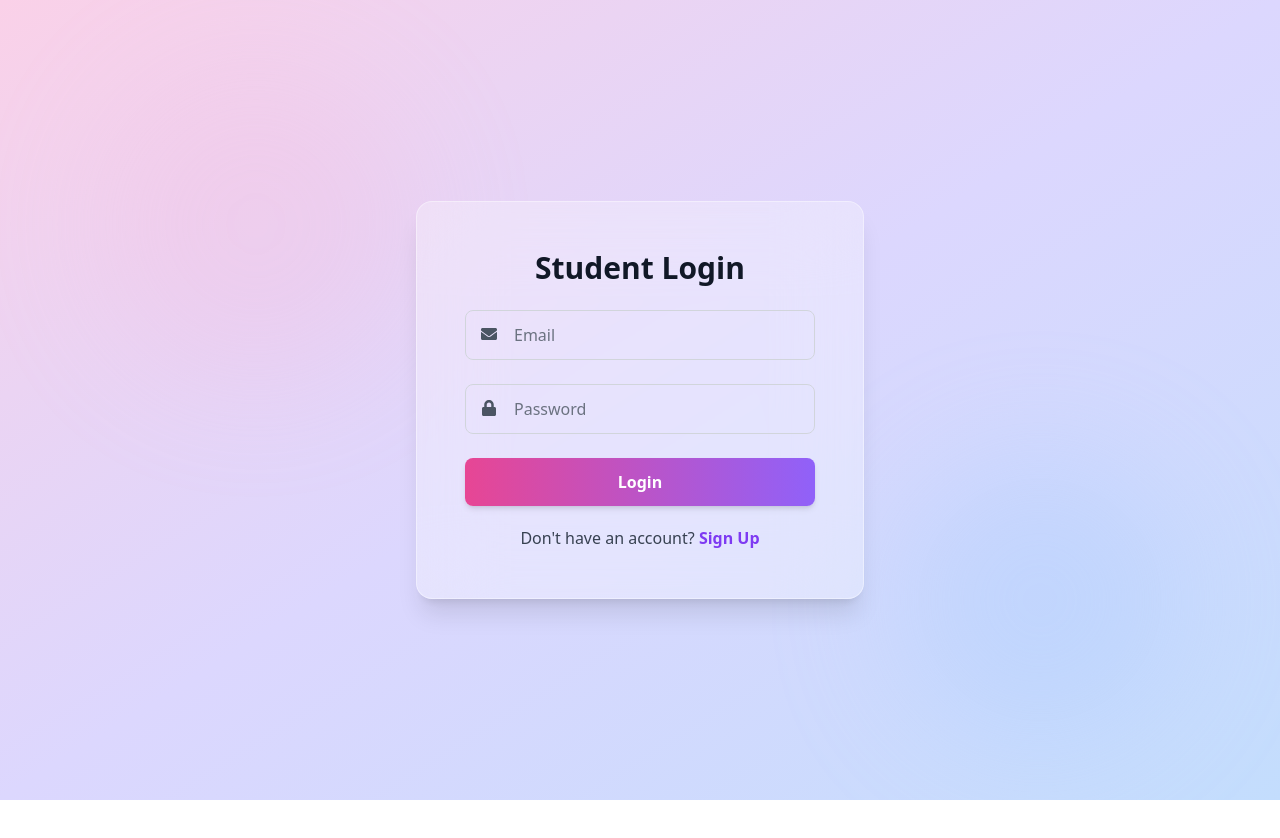
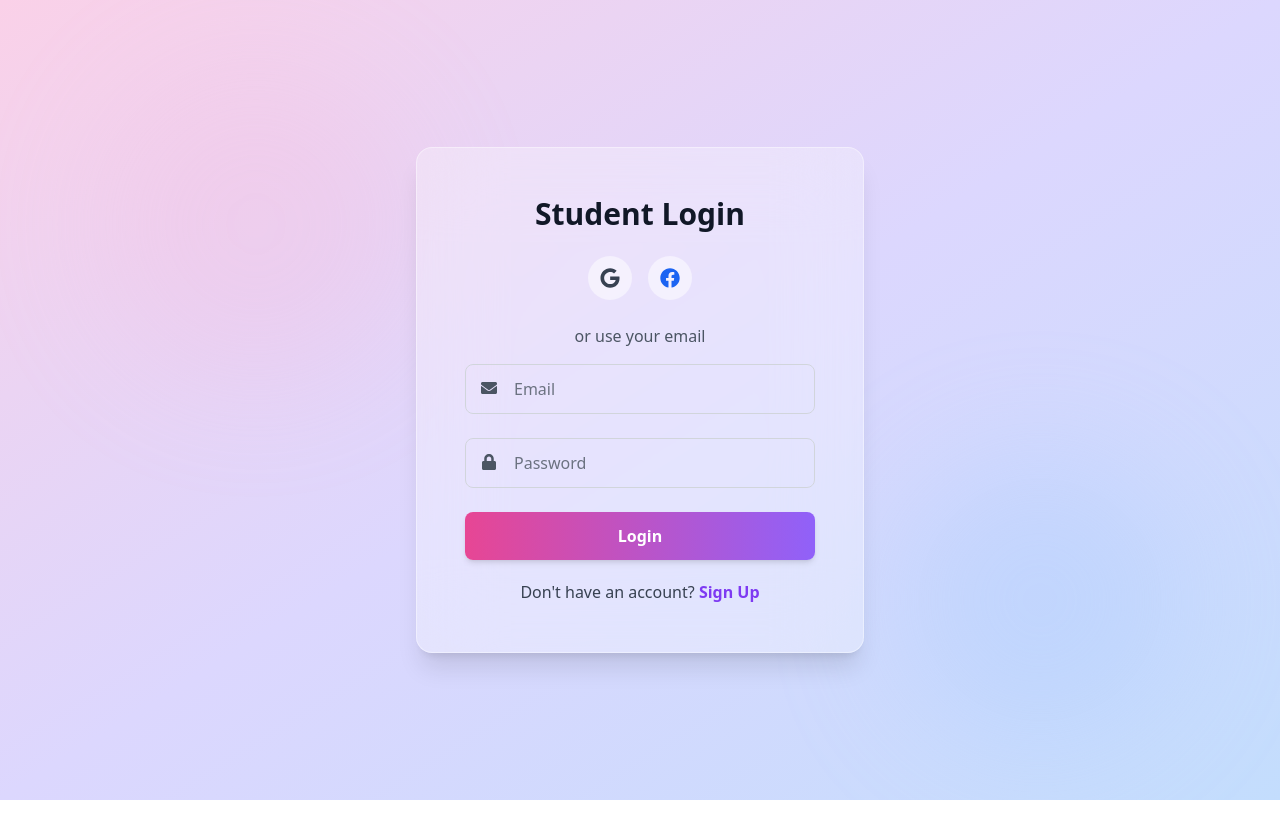
Before and after one commit to Tamal1912/LMS, a React (Vite) app in the folder frontend/: page /api/studentLoginSignup in a window 1280 px wide. Shown: the top 838 px of the page. Built offline with nearby package versions, Linux system fonts and the light colour scheme.

Commit message:
Update StudentLoginSignup.jsx

```diff
--- a/frontend/src/pages/StudentLoginSignup.jsx
+++ b/frontend/src/pages/StudentLoginSignup.jsx
@@ -1,39 +1,56 @@
 import React, { useState, useEffect } from "react";
-import { FaEnvelope, FaLock, FaUser } from "react-icons/fa";
+import { useNavigate } from "react-router"; // ✅ Import navigate function
+import useAuthStore from "../store/useAuthStore"; // ✅ Import Zustand store
+import { FaGoogle, FaFacebook, FaEnvelope, FaLock, FaUser } from "react-icons/fa";
 import { motion } from "framer-motion";
-import useAuthStore from "@/store/useAuthStore";
-import { useNavigate } from "react-router-dom"; // Fixed import
 
 const StudentLoginSignup = () => {
-  const navigate = useNavigate(); // Fixed navigation hook
+  const { studentLogin, studentSignup } = useAuthStore(); // ✅ Get login/signup functions from Zustand store
   const [isLogin, setIsLogin] = useState(true);
-  const [credentials, setCredentials] = useState({ email: "", password: "", username: "" });
-  const { studentLogin, studentSignup } = useAuthStore();
+  const navigate = useNavigate(); // ✅ For page redirection
 
-  const handleSubmit = async (e) => {
+  const [studentSignupData, setStudentSignupData] = useState({
+    email: "",
+    username: "",
+    password: "",
+  });
+
+  const [studentLoginData, setStudentLoginData] = useState({
+    email: "",
+    password: "",
+  });
+
+  // ✅ Fixed: Added debug logs and improved API response handling
+  const handleStudentLogin = async (e) => {
     e.preventDefault();
-    let success;
+    console.log("🔍 Attempting login with:", studentLoginData);
 
-    if (isLogin) {
-      success = await studentLogin({
-        email: credentials.email,
-        password: credentials.password
-      });
-    } else {
-      success = await studentSignup({
-        username: credentials.username,
-        email: credentials.email,
-        password: credentials.password
-      });
+    try {
+      const success = await studentLogin(studentLoginData);
+
+      if (success) {
+        console.log("✅ Login successful, redirecting...");
+        navigate("/api/studentDashboard"); // ✅ Redirect to dashboard
+      } else {
+        console.error("❌ Login failed. Invalid credentials.");
+        alert("Incorrect email or password. Please try again.");
+      }
+    } catch (error) {
+      console.error("❌ Error during login:", error);
+      alert("An error occurred. Please check the console for details.");
     }
+  };
 
+  const handleStudentSignup = async (e) => {
+    e.preventDefault();
+    const success = await studentSignup(studentSignupData);
     if (success) {
-      navigate("/api/studentDashboard");
+      navigate("/api/studentDashboard"); // ✅ Redirect to student dashboard after signup
     }
   };
 
   useEffect(() => {
-    document.body.style.overflow = "hidden";
+    document.body.style.overflow = "hidden"; // Prevent scrolling
     return () => {
       document.body.style.overflow = "auto";
     };
@@ -41,7 +58,7 @@ const StudentLoginSignup = () => {
 
   return (
     <div className="flex items-center justify-center min-h-screen bg-gradient-to-br from-pink-200 via-purple-200 to-blue-200 relative overflow-hidden">
-      {/* Floating Pastel Elements - Same as Teacher Page */}
+      {/* Floating Pastel Elements */}
       <motion.div
         initial={{ scale: 0, opacity: 0 }}
         animate={{ scale: 1, opacity: 0.4 }}
@@ -66,8 +83,31 @@ const StudentLoginSignup = () => {
           {isLogin ? "Student Login" : "Student Sign Up"}
         </h2>
 
-        {/* Animated Form Fields - Matching Student Page */}
-        <form onSubmit={handleSubmit} className="space-y-6">
+        {/* Social Login Buttons */}
+        <motion.div
+          initial={{ opacity: 0, scale: 0.8 }}
+          animate={{ opacity: 1, scale: 1 }}
+          transition={{ duration: 0.6, delay: 0.3 }}
+          className="flex justify-center space-x-4 mb-6"
+        >
+          <button className="p-3 bg-white/50 rounded-full text-gray-700 hover:bg-white/70 transition">
+            <FaGoogle size={20} />
+          </button>
+          <button className="p-3 bg-white/50 rounded-full text-blue-600 hover:bg-white/70 transition">
+            <FaFacebook size={20} />
+          </button>
+        </motion.div>
+
+        <p className="text-gray-600 text-center mb-4">or use your email</p>
+
+        {/* Form Fields */}
+        <motion.div
+          key={isLogin ? "login" : "signup"}
+          initial={{ opacity: 0, y: 15 }}
+          animate={{ opacity: 1, y: 0 }}
+          transition={{ duration: 0.5 }}
+          className="space-y-6"
+        >
           {!isLogin && (
             <div className="relative">
               <FaUser className="absolute left-4 top-4 text-gray-600" />
@@ -75,9 +115,9 @@ const StudentLoginSignup = () => {
                 type="text"
                 className="w-full bg-transparent text-gray-900 pl-12 pr-4 py-3 rounded-lg border border-gray-300 focus:ring-2 focus:ring-pink-400 placeholder-gray-500"
                 placeholder="Full Name"
-                value={credentials.username}
+                value={studentSignupData.username}
                 onChange={(e) =>
-                  setCredentials({ ...credentials, username: e.target.value })
+                  setStudentSignupData({ ...studentSignupData, username: e.target.value })
                 }
               />
             </div>
@@ -88,9 +128,11 @@ const StudentLoginSignup = () => {
               type="email"
               className="w-full bg-transparent text-gray-900 pl-12 pr-4 py-3 rounded-lg border border-gray-300 focus:ring-2 focus:ring-blue-400 placeholder-gray-500"
               placeholder="Email"
-              value={credentials.email}
+              value={isLogin ? studentLoginData.email : studentSignupData.email}
               onChange={(e) =>
-                setCredentials({ ...credentials, email: e.target.value })
+                isLogin
+                  ? setStudentLoginData({ ...studentLoginData, email: e.target.value })
+                  : setStudentSignupData({ ...studentSignupData, email: e.target.value })
               }
             />
           </div>
@@ -100,23 +142,25 @@ const StudentLoginSignup = () => {
               type="password"
               className="w-full bg-transparent text-gray-900 pl-12 pr-4 py-3 rounded-lg border border-gray-300 focus:ring-2 focus:ring-purple-400 placeholder-gray-500"
               placeholder="Password"
-              value={credentials.password}
+              value={isLogin ? studentLoginData.password : studentSignupData.password}
               onChange={(e) =>
-                setCredentials({ ...credentials, password: e.target.value })
+                isLogin
+                  ? setStudentLoginData({ ...studentLoginData, password: e.target.value })
+                  : setStudentSignupData({ ...studentSignupData, password: e.target.value })
               }
             />
           </div>
 
-          {/* Beautiful Pastel Button - Fixed Visibility Issue */}
+          {/* Button */}
           <motion.button
-            type="submit"
             whileHover={{ scale: 1.05 }}
             whileTap={{ scale: 0.95 }}
             className="w-full bg-gradient-to-r from-pink-500 to-purple-500 text-white py-3 rounded-lg font-semibold shadow-md hover:opacity-80 transition"
+            onClick={isLogin ? handleStudentLogin : handleStudentSignup} // ✅ Fixed Click Event
           >
             {isLogin ? "Login" : "Sign Up"}
           </motion.button>
-        </form>
+        </motion.div>
 
         {/* Toggle Between Login & Signup */}
         <p className="text-center text-gray-700 mt-5">
```
